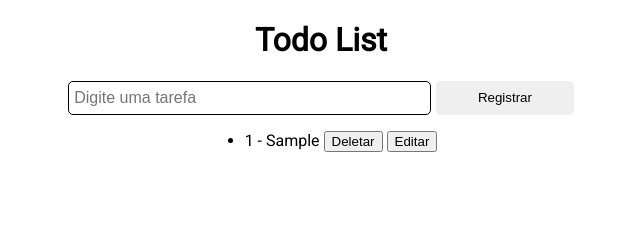
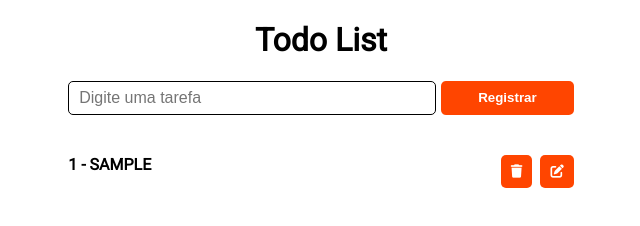
Before and after one commit to Sh4kaa/Todo-list-Jvascript-puro, a plain HTML site: page index.html in a window 1280 px wide. Both pictures are taken after typing "Sample" into the empty fields and a click on the button "Registrar". Shown: the whole page, without its empty margins (319-959 px from the left). Drawn offline with Linux system fonts and the light colour scheme.

Commit message:
style: alterações de estilo

```diff
--- a/index.html
+++ b/index.html
@@ -8,6 +8,13 @@
     <link
       href="https://fonts.googleapis.com/css2?family=Roboto&display=swap"
       rel="stylesheet"
+    />
+    <link
+      rel="stylesheet"
+      href="https://cdnjs.cloudflare.com/ajax/libs/font-awesome/6.4.0/css/all.min.css"
+      integrity="sha512-iecdLmaskl7CVkqkXNQ/ZH/XLlvWZOJyj7Yy7tcenmpD1ypASozpmT/E0iPtmFIB46ZmdtAc9eNBvH0H/ZpiBw=="
+      crossorigin="anonymous"
+      referrerpolicy="no-referrer"
     />
     <link rel="stylesheet" href="styles.css" />
 
@@ -29,6 +36,7 @@
       </form>
     </div>
 
+
     <script src="script.js"></script>
   </body>
 </html>
--- a/script.js
+++ b/script.js
@@ -2,11 +2,14 @@ const inputTask = document.querySelector(".input-task");
 const tasks = document.querySelector(".tasks");
 const btnRegister = document.querySelector(".btn-register");
 
+
+
 const todoList = [];
 
 function RegisterTask(e) {
-  e.preventDefault()
+  e.preventDefault();
   let task = inputTask.value;
+  if (task === "") alert("Insira uma tarefa");
   if (task !== "") {
     todoList.push(task);
     renderTask();
@@ -18,9 +21,10 @@ function renderTask() {
   tasks.innerHTML = "";
   todoList.map((task, index) => {
     const li = document.createElement("li");
+    li.classList.add('container-task')
     li.innerHTML += `${
       index + 1
-    } - ${task} <button onclick="delTask(${index})">Deletar</button> <button onclick="editTask(${index})">Editar</button>`;
+    } - ${task} <div><button onclick="delTask(${index})"><i class="fa-solid fa-trash"></i></button><button onclick="editTask(${index})"><i class="fa-solid fa-pen-to-square"></i></button></div>`;
     tasks.appendChild(li);
   });
 }
@@ -46,4 +50,5 @@ function delTask(index) {
   renderTask();
 }
 
+
 btnRegister.addEventListener("click", RegisterTask);
--- a/styles.css
+++ b/styles.css
@@ -19,6 +19,7 @@
   display: flex;
   width: 100%;
   gap: 5px;
+  margin-bottom: 40px
 }
 
 .form div input {
@@ -27,27 +28,68 @@
   border: 1px solid black
 }
 
-.form div input:hover {
-  border: 1px solid orangered
+.form div input:focus {
+  border: 1px solid orangered;
+  box-shadow: 0px 0px 6px 2px orangered;
+  transition: .3s;
 }
 
 .input-task {
   flex: 0 1 70%;
   height: 30px;
   font-size: medium;
-  padding-left: 5px
+  padding-left: 10px
 }
 
 .btn-register {
   flex: 1;
   border: none;
   border-radius: 5px;
-  cursor: pointer
-
+  cursor: pointer;
+  font-weight: bold;
+  background: orangered;
+  color: white
 }
 
-.btn-register:hover {
+.btn-register:active {
+  scale: .9;
+  transition: .3s
+}
+.tasks, .container-task {
+  width: 100%;
+}
+
+.tasks {
+  padding: 0;
+  margin: 0;
+  list-style: none;
+}
+.container-task {
+  display: flex;
+  justify-content: space-between;
+  text-transform: uppercase;
+  font-weight: bold;
+  margin-bottom: 5px
+}
+
+.container-task > div {
+  display: flex;
+  gap: 8px
+}
+
+.container-task div button {
+  display: block;
+  padding: 4px 10px;
+  border: none;
+  cursor: pointer;
+  border-radius: 5px;
   background: orangered;
   color: white;
+  height: 33px
+}
+
+.container-task div button:hover {
+  background: orange;
+  scale: 1.2;
   transition: .3s
 }
```
